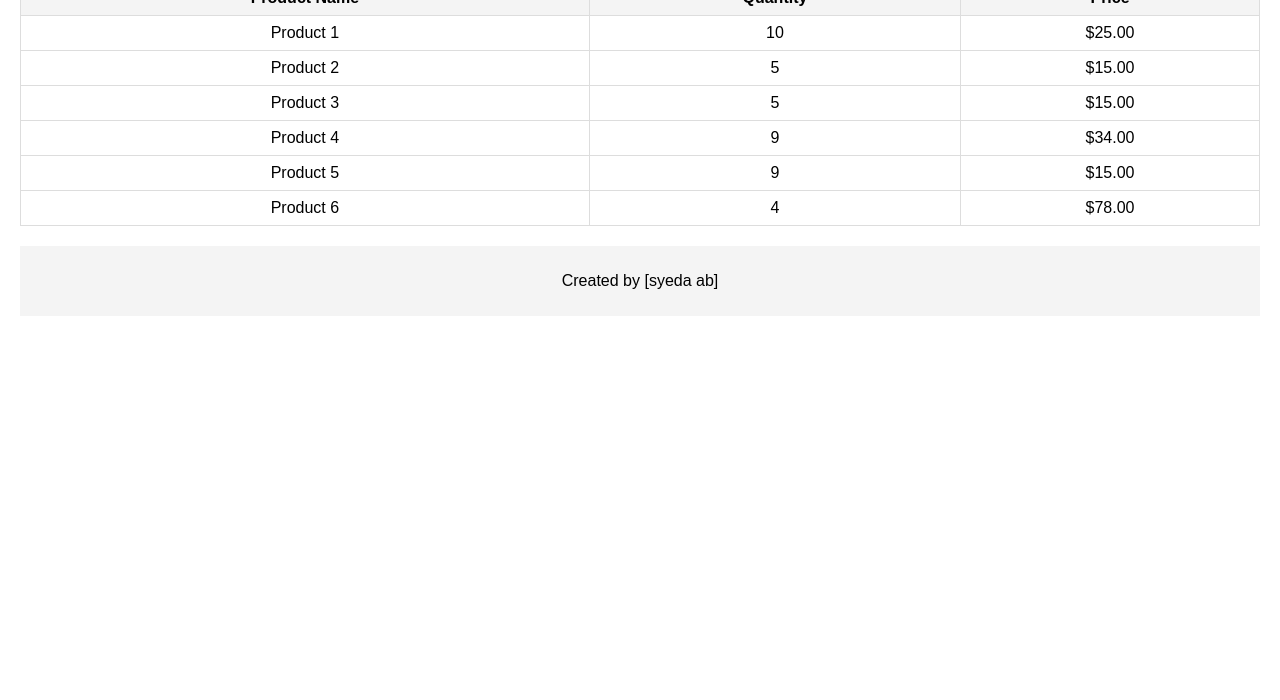
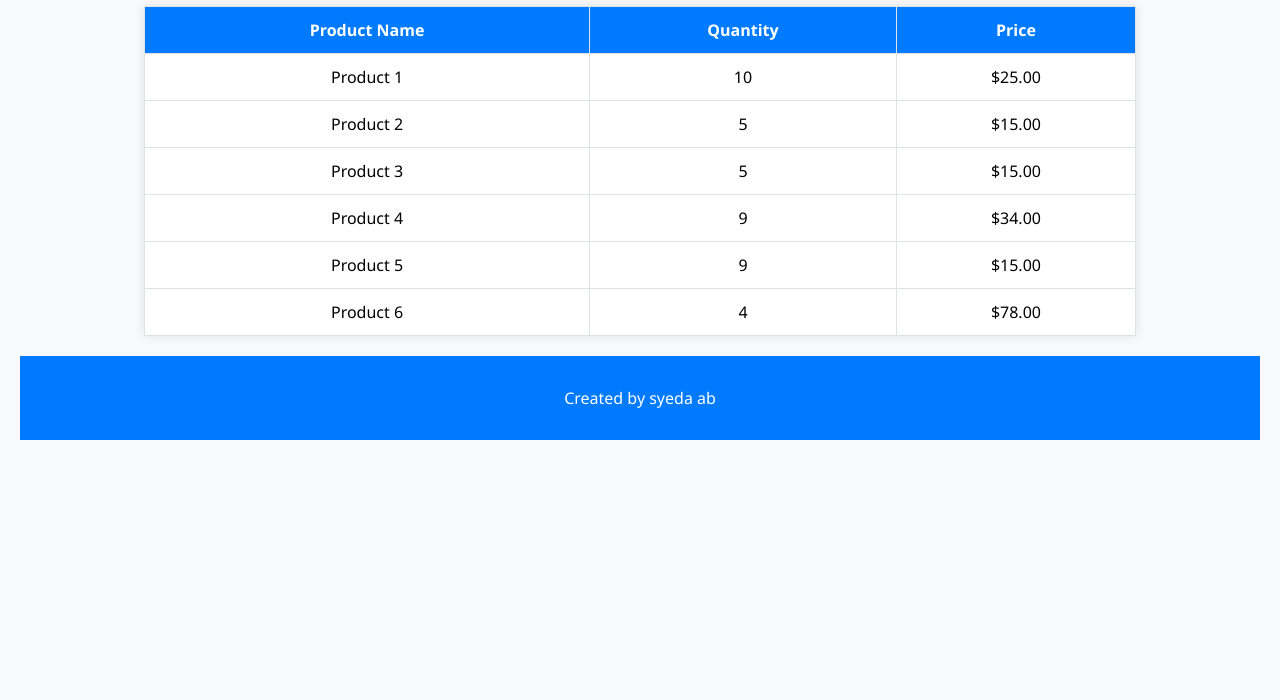
Before and after one commit to syedabaqiri/hackathon_Minus_one_basic_inventory_system_, a plain HTML site: page index.html in a window 1280 px wide. Shown: the part 100-800 px from the top of the page. Drawn offline with Linux system fonts and the light colour scheme.

Commit message:
Mileston_two

```diff
--- a/index.html
+++ b/index.html
@@ -56,7 +56,7 @@
     </table>
 
     <footer>
-        <p>Created by [syeda ab]</p>
+        <p>Created by syeda ab</p>
     </footer>
 </body>
 </html>
--- a/style.css
+++ b/style.css
@@ -1,23 +1,29 @@
 body {
-    font-family: Arial, sans-serif;
-    margin: 20px;
-    padding: 0;
+    font-family: 'Segoe UI', Tahoma, Geneva, Verdana, sans-serif;
+    margin: 0;
+    padding: 20px;
+    background-color: #f8f9fa;
     text-align: center;
 }
 table {
-    width: 100%;
+    width: 80%;
+    margin: 20px auto;
     border-collapse: collapse;
-    margin-top: 20px;
+    background-color: #ffffff;
+    box-shadow: 0px 0px 10px rgba(0, 0, 0, 0.1);
 }
 th, td {
-    border: 1px solid #ddd;
-    padding: 8px;
+    border: 1px solid #dee2e6;
+    padding: 12px;
+    text-align: center;
 }
 th {
-    background-color: #f4f4f4;
+    background-color: #007bff;
+    color: white;
 }
 footer {
     margin-top: 20px;
-    padding: 10px;
-    background-color: #f4f4f4;
+    padding: 15px;
+    background-color: #007bff;
+    color: white;
 }
```
